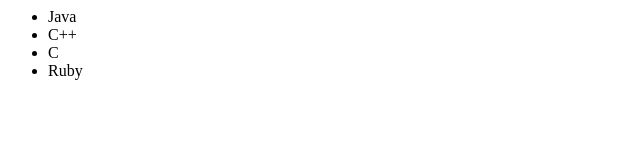
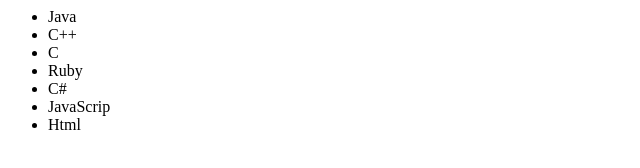
Before and after one commit to Icebrk/programminglangs, a plain HTML site: page index.html in a window 1280 px wide. Shown: the whole page, without its empty margins (0-640 px from the left). Drawn offline with Linux system fonts and the light colour scheme.

Commit message:
Programming languages list updated

```diff
--- a/index.html
+++ b/index.html
@@ -5,6 +5,10 @@
 			<li>C++</li>
 			<li>C</li>
 			<li>Ruby</li>
+			<li>C#</li>
+			<li>JavaScrip</li>
+			<li>Html</li>
+
 		</ul>
 	</body>
 </html>
```
